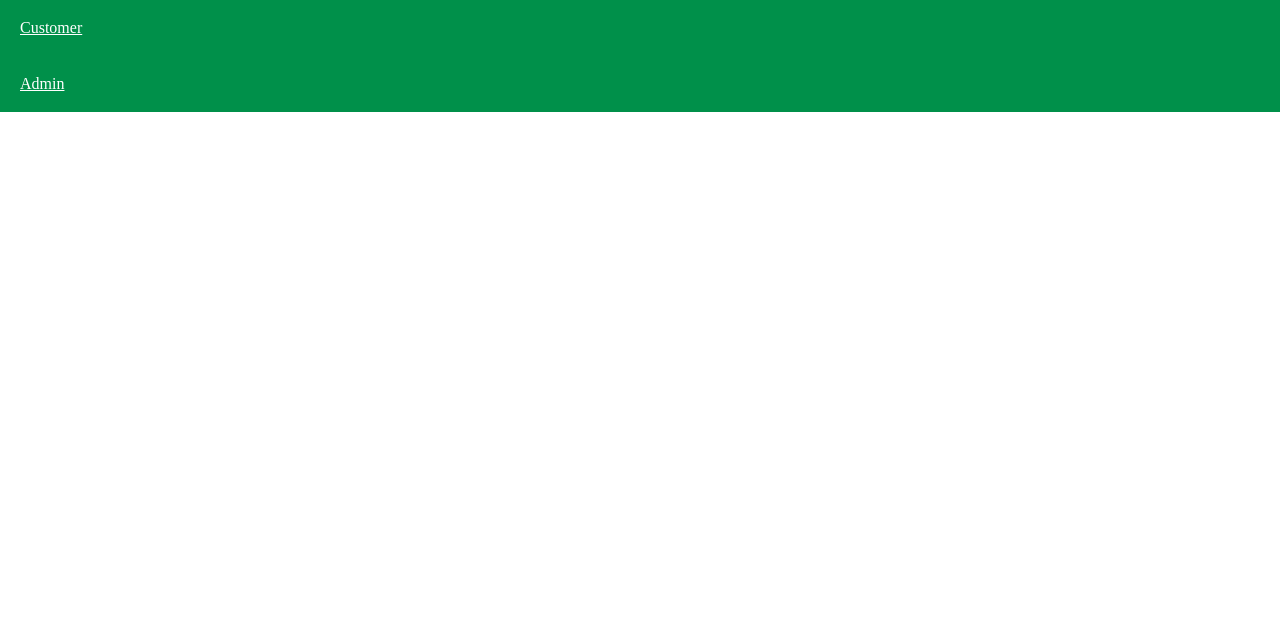
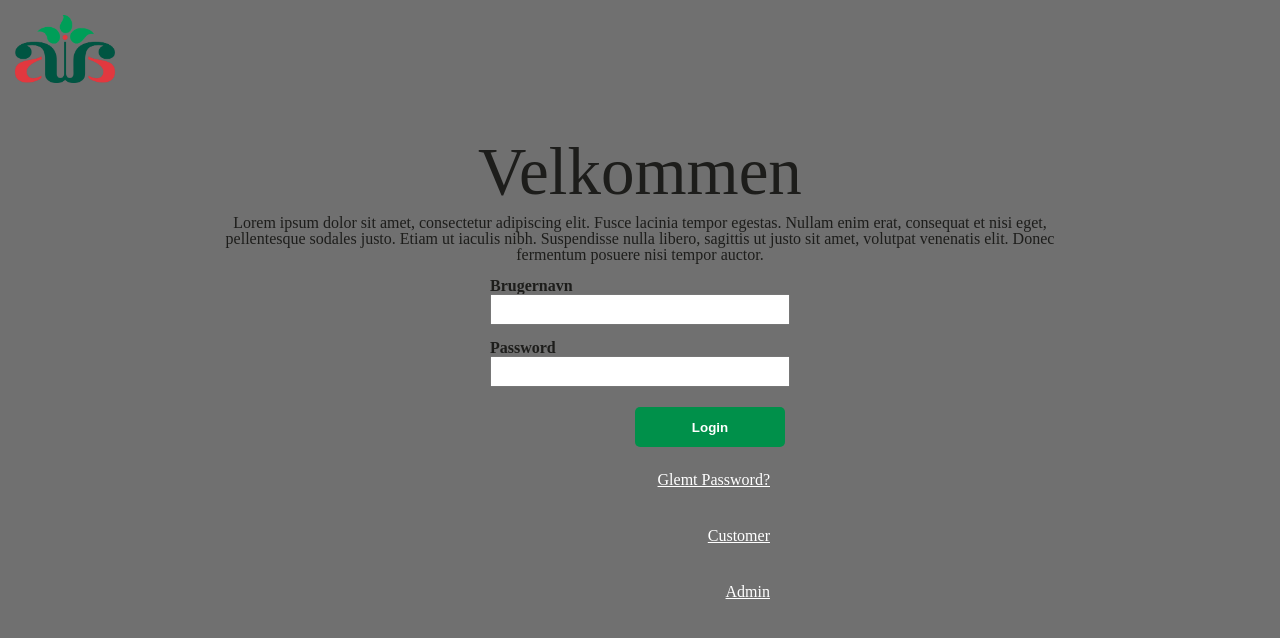
Before and after one commit to Surkrit/aa-emballage-app, a React (Create React App) app: page / in a window 1280 px wide. Shown: the top 638 px of the page. Built offline with nearby package versions, Linux system fonts and the light colour scheme.

Commit message:
Login page styling

```diff
--- a/src/pages/login.js
+++ b/src/pages/login.js
@@ -1,5 +1,8 @@
+import React from 'react';
 import "../style/App.css";
 import logo from '../images/aa-logo-big.png'; // with import
+import Headline from '../components/Headline';
+import Button from '../components/Button';
 import {
   Link
 } from "react-router-dom";
@@ -7,8 +10,27 @@ import {
 function Login() {
   return (
     <div className="login--wrapper">
-        <Link to="/Customer/Home">Customer</Link>
-        <Link to="/Admin/Home">Admin</Link>
+      <img src={logo} className="app-logo" alt="logo" />
+      <div className="login--wrapper__content">
+        <Headline title="Velkommen" />
+        <p> Lorem ipsum dolor sit amet, consectetur adipiscing elit. Fusce lacinia tempor egestas. Nullam enim erat, consequat et nisi eget, pellentesque sodales justo. Etiam ut iaculis nibh. Suspendisse nulla libero, sagittis ut justo sit amet, volutpat venenatis elit. Donec fermentum posuere nisi tempor auctor.  </p>
+        <form className="login--form">
+          <div className="login--form__wrapper">
+            <label for="brugernavn">Brugernavn</label>
+            <input className="login--form__input" type="email" id="brugernavn" />
+          </div>
+          <div className="login--form__wrapper">
+            <label for="password">Password</label>
+            <input className="login--form__input" type="password" id="password" />
+          </div>
+          <Button buttonname="Login" />
+          <Link to="/">Glemt Password?</Link>
+
+          <Link to="/Customer/Home">Customer</Link>
+          <Link to="/Admin/Home">Admin</Link>
+        </form>
+
+      </div>
     </div>
   );
 }
--- a/src/style/App.css
+++ b/src/style/App.css
@@ -330,7 +330,7 @@ table tr .row--green {
 }
 
 .login--wrapper {
-  background-color: #00904A;
+  background-color: #707070;
   display: -webkit-box;
   display: -ms-flexbox;
   display: flex;
@@ -338,15 +338,67 @@ table tr .row--green {
   -webkit-box-direction: normal;
       -ms-flex-direction: column;
           flex-direction: column;
-  -webkit-box-pack: center;
-      -ms-flex-pack: center;
-          justify-content: center;
+  width: 100%;
+  height: 100vh;
+}
+
+.login--wrapper .app-logo {
+  width: 100px;
+  margin: 15px;
+  -ms-flex-item-align: auto;
+      -ms-grid-row-align: auto;
+      align-self: auto;
+}
+
+.login--wrapper .login--wrapper__content {
+  text-align: -webkit-center;
+  -ms-flex-item-align: center;
+      -ms-grid-row-align: center;
+      align-self: center;
+  width: 66%;
+}
+
+.login--wrapper .login--wrapper__content a {
+  margin: 20px;
+  color: white;
+}
+
+.login--wrapper .login--wrapper__content .login--form {
+  display: -webkit-box;
+  display: -ms-flexbox;
+  display: flex;
+  -webkit-box-orient: vertical;
+  -webkit-box-direction: normal;
+      -ms-flex-direction: column;
+          flex-direction: column;
+  margin-top: 15px;
+  width: 300px;
+  -webkit-box-align: end;
+      -ms-flex-align: end;
+          align-items: flex-end;
+}
+
+.login--wrapper .login--wrapper__content .login--form .login--form__wrapper {
+  display: -webkit-box;
+  display: -ms-flexbox;
+  display: flex;
+  -webkit-box-orient: vertical;
+  -webkit-box-direction: normal;
+      -ms-flex-direction: column;
+          flex-direction: column;
+  -ms-flex-item-align: center;
+      align-self: center;
+  margin-bottom: 15px;
   width: 100%;
 }
 
-.login--wrapper a {
-  margin: 20px;
-  color: white;
+.login--wrapper .login--wrapper__content .login--form .login--form__wrapper label {
+  text-align: initial;
+  font-weight: bold;
+}
+
+.login--wrapper .login--wrapper__content .login--form .login--form__wrapper input {
+  height: 25px;
 }
 
 .tomgods input {
--- a/src/style/components/_Login.scss
+++ b/src/style/components/_Login.scss
@@ -1,11 +1,42 @@
 .login--wrapper {
-   background-color: $primary-color;
+    background-color: $secondary-color;
     display: flex;
     flex-direction: column;
-    justify-content: center;
     width: 100%;
-    a {
-        margin: 20px;
-        color: white;
+    height: 100vh;
+    .app-logo {
+            width: 100px;
+            margin: 15px;
+            align-self: auto;
+    }
+    .login--wrapper__content {
+        text-align: -webkit-center;
+        align-self: center;
+        width: 66%;
+        a {
+            margin: 20px;
+            color: white;
+        }
+        .login--form {
+            display: flex;
+            flex-direction: column;
+            margin-top: 15px;
+            width: 300px;
+            align-items: flex-end;
+            .login--form__wrapper {
+                display: flex;
+                flex-direction: column;
+                align-self: center;
+                margin-bottom: 15px;
+                width: 100%;
+                label {
+                    text-align: initial;
+                    font-weight: bold;
+                }
+                input {
+                    height: 25px;
+                }
+            }
+        }
     }
 }
```
Also changed, not shown: 1 other file (tests, documents, lock files or other folders).
